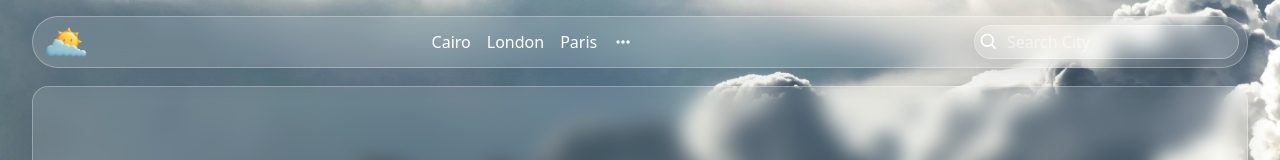
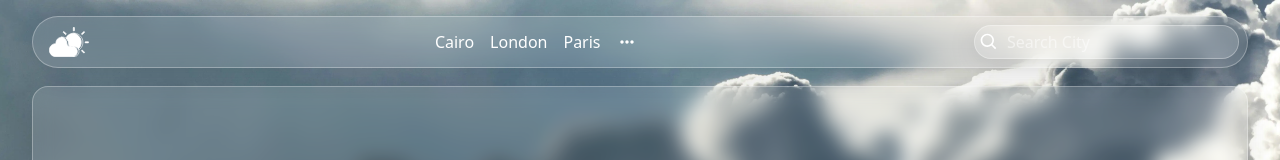
Before and after one commit to Mahmoud46/Elevvopaths-Task-7-Real-Time-Weather-Dashboard, a React (Vite) app: page / in a window 1280 px wide. Shown: the top 160 px of the page. Built offline with nearby package versions, Linux system fonts and the light colour scheme; no server answers.

Commit message:
Update logo

```diff
--- a/index.html
+++ b/index.html
@@ -2,7 +2,7 @@
 <html lang="en">
 	<head>
 		<meta charset="UTF-8" />
-		<link rel="icon" type="image/svg+xml" href="/hs_logo.png" />
+		<link rel="icon" type="image/svg+xml" href="/hellosky.svg" />
 		<meta name="viewport" content="width=device-width, initial-scale=1.0" />
 		<title>HelloSky</title>
 	</head>
--- a/src/components/Header.tsx
+++ b/src/components/Header.tsx
@@ -3,7 +3,7 @@ import { BiDotsHorizontalRounded, BiSearch } from "react-icons/bi";
 import { Link, useLocation, useNavigate } from "react-router-dom";
 import { Context } from "../context/Context";
 import type { IContext } from "../interfaces/Context.interface";
-import hsLogo from "../assets/hs_logo.png";
+import logo from "../assets/hellosky.svg";
 
 export default function Header(): ReactNode {
 	const { cities, setShowCitiesMenu, cityFetchError } = useContext(
@@ -22,8 +22,8 @@ export default function Header(): ReactNode {
 	return (
 		<header className="fixed top-0 w-full px-2 py-4 sm:px-8 z-20">
 			<div className="flex justify-between items-center glass rounded-full p-2">
-				<Link to="/" className="">
-					<img src={hsLogo} alt="HelloSky" className="h-[30px]" />
+				<Link to="/" className=" px-2">
+					<img src={logo} alt="HelloSky" className="h-[30px]" />
 				</Link>
 
 				<div className="relative flex items-center justify-center gap-4">
```
Also changed, not shown: public/hellosky.svg (added), src/assets/hellosky.svg (added).
